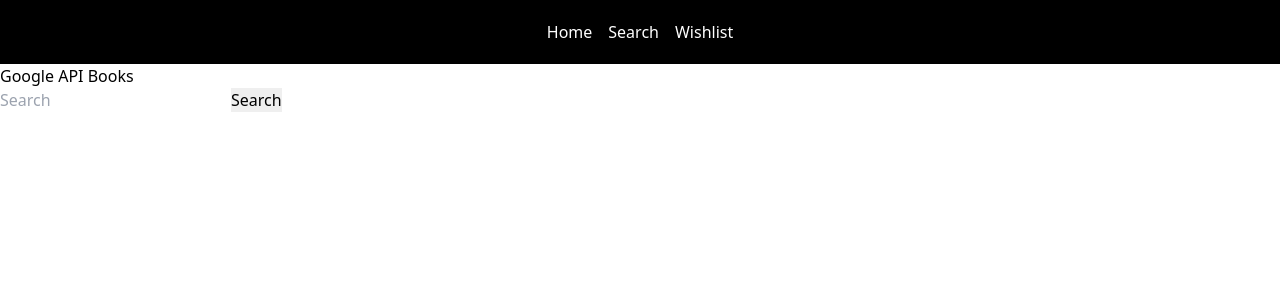
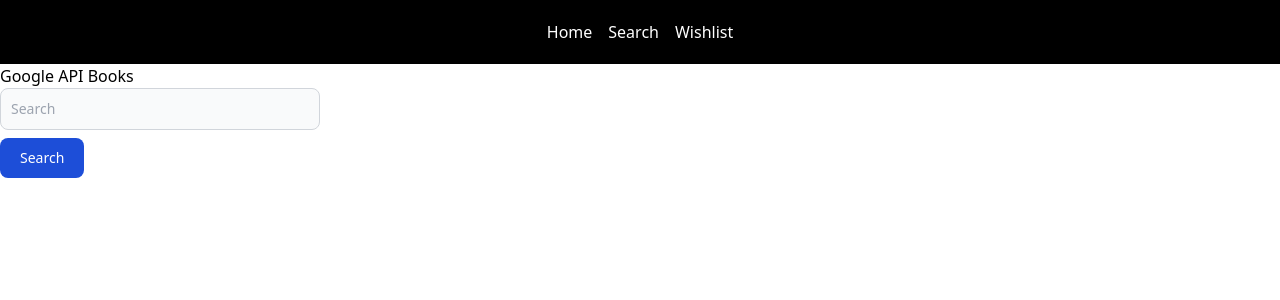
Before and after one commit to zeph-kun/bookIndex, a Nuxt app: page / in a window 1280 px wide. Shown: the top 300 px of the page. Built offline with nearby package versions, Linux system fonts and the light colour scheme.

Commit message:
slice description

```diff
--- a/components/BookList.vue
+++ b/components/BookList.vue
@@ -4,7 +4,10 @@
     <div class="px-6 py-4">
       <div class="font-bold text-xl mb-2">{{ info.title }}</div>
         <p class="text-gray-700 text-base">
-          {{ info.description }}
+          <span v-if="!info.description">No description</span>
+          <span v-else>
+            {{ info.description.slice(0, 200) + '...'}}
+          </span>
         </p>
     </div>
     <div class="px-6 pt-4 pb-2">
--- a/pages/index.vue
+++ b/pages/index.vue
@@ -3,10 +3,16 @@
     <Navbar />
     <div class="content-center">
       <h1>Google API Books</h1>
-      <form @submit.prevent="search">
-        <input v-model="keyword" type="text" class="input" placeholder="Search" required>
-        <input type="submit" value="Search" class="button">
-      </form>
+      <div class="flex flex-row">
+        <form @submit.prevent="search">
+          <div>
+            <input v-model="keyword" type="text" class="block mb-2 bg-gray-50 border border-gray-300 text-gray-900 text-sm rounded-lg focus:ring-blue-500 focus:border-blue-500 w-80 p-2.5 dark:bg-gray-700 dark:border-gray-600 dark:placeholder-gray-400 dark:text-white dark:focus:ring-blue-500 dark:focus:border-blue-500" placeholder="Search" required>
+          </div>
+          <div>
+            <input type="submit" value="Search" class="block mb-2 text-white bg-blue-700 hover:bg-blue-800 focus:ring-4 focus:outline-none focus:ring-blue-300 font-medium rounded-lg text-sm w-full sm:w-auto px-5 py-2.5 text-center dark:bg-blue-600 dark:hover:bg-blue-700 dark:focus:ring-blue-800">
+          </div>
+        </form>
+      </div>
       <div class="grid grid-cols-3 gap-3">
         <BookList v-for="book in books" :key="book.id" :book="book" />
       </div>
```
Also changed, not shown: .eslintrc.js.
